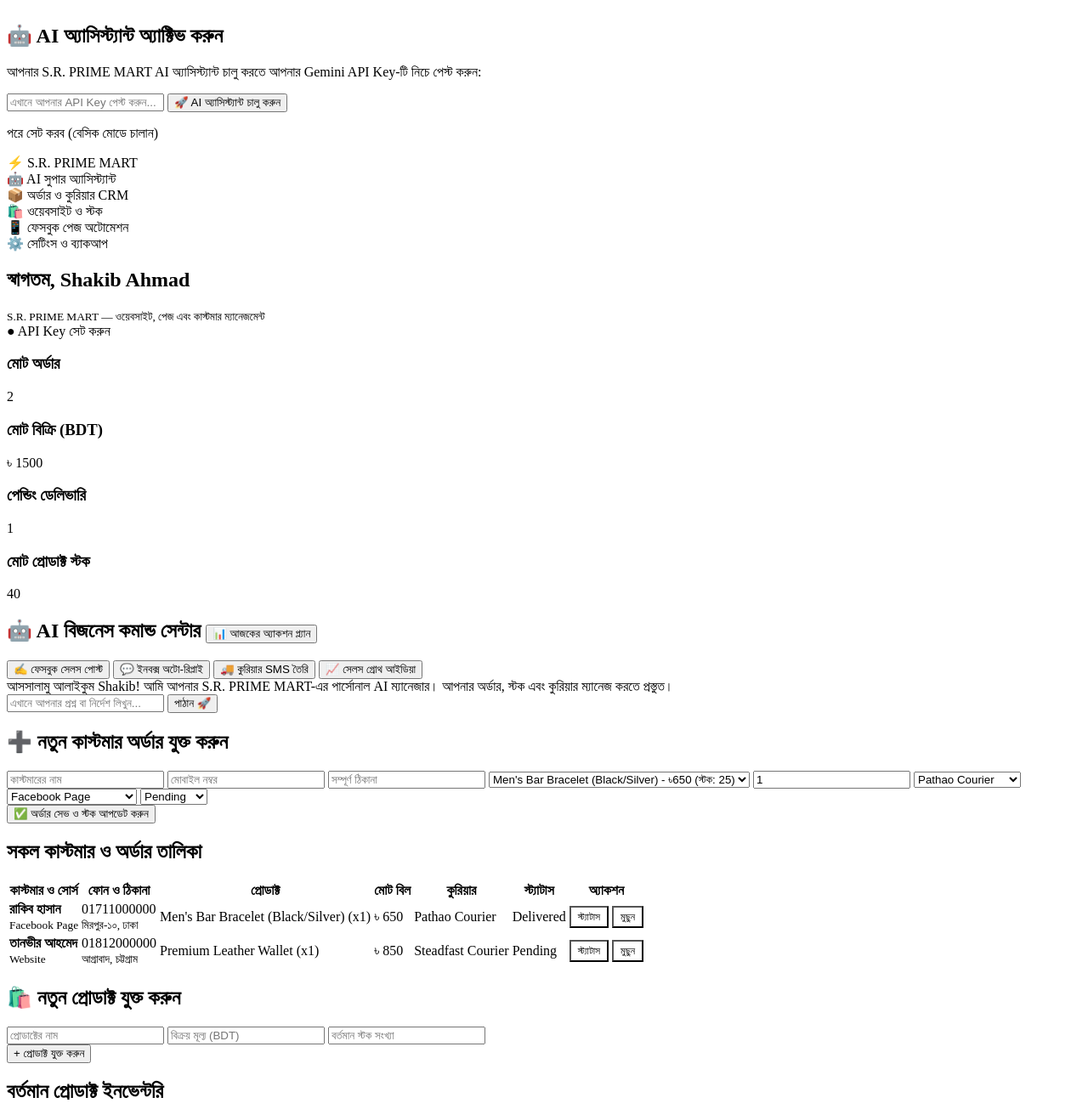
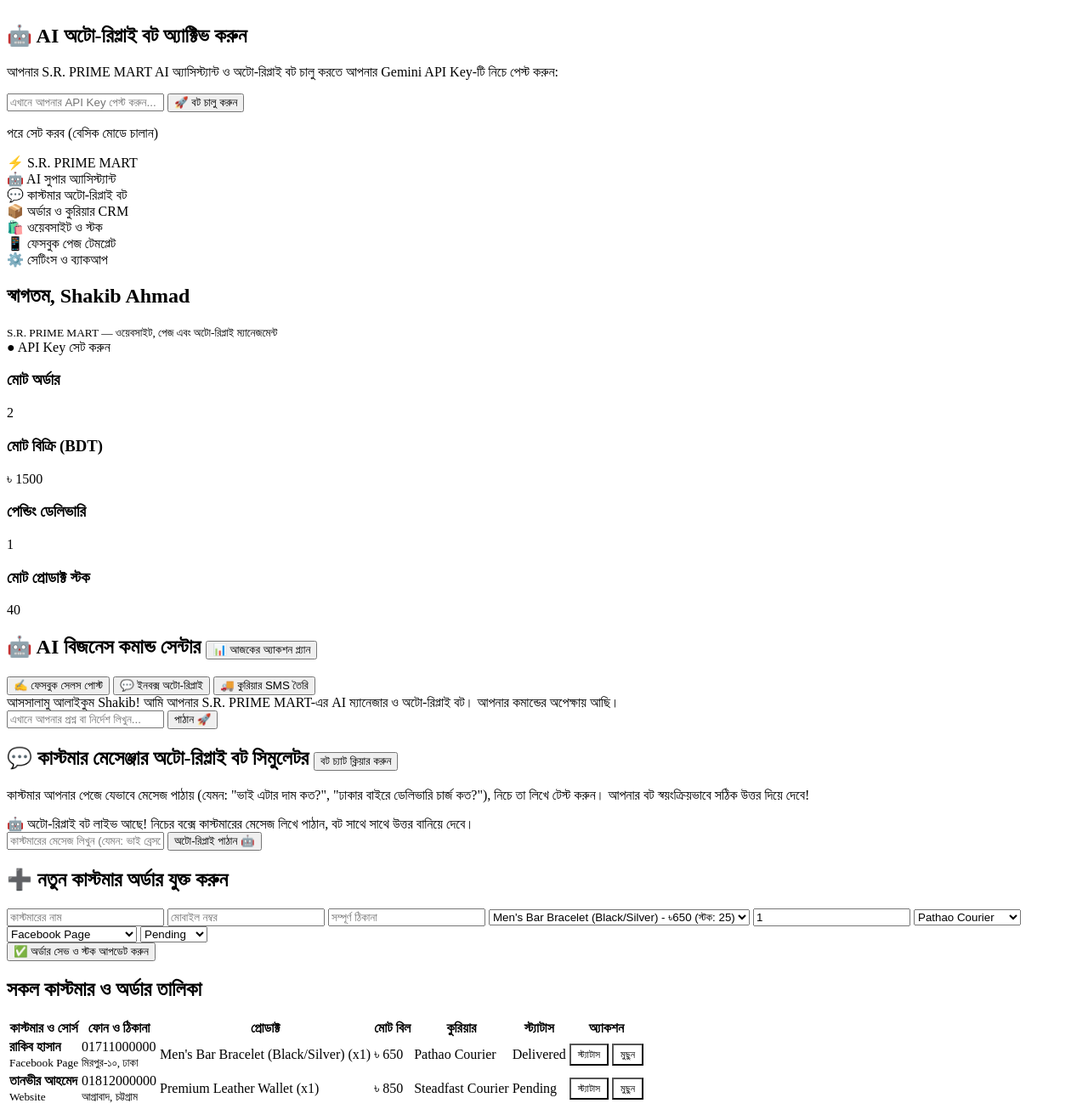
Before and after one commit to srprimemart2026-code/sr-prime-mart-dashboard, a plain HTML site: page index.html in a window 1280 px wide. Shown: the top 1305 px of the page at 85% size. Drawn offline with Linux system fonts and the light colour scheme.

Commit message:
Update title and sections for auto-reply bot

```diff
--- a/index.html
+++ b/index.html
@@ -3,7 +3,7 @@
 <head>
     <meta charset="UTF-8">
     <meta name="viewport" content="width=device-width, initial-scale=1.0">
-    <title>S.R. PRIME MART - AI Business Manager</title>
+    <title>S.R. PRIME MART - AI Auto-Reply Bot & Manager</title>
     <link rel="stylesheet" href="style.css">
 </head>
 <body>
@@ -11,10 +11,10 @@
     <!-- API Key সেটআপ পপআপ -->
     <div id="apiModal" class="modal-overlay" style="display: none;">
         <div class="modal-box">
-            <h2>🤖 AI অ্যাসিস্ট্যান্ট অ্যাক্টিভ করুন</h2>
-            <p>আপনার S.R. PRIME MART AI অ্যাসিস্ট্যান্ট চালু করতে আপনার Gemini API Key-টি নিচে পেস্ট করুন:</p>
+            <h2>🤖 AI অটো-রিপ্লাই বট অ্যাক্টিভ করুন</h2>
+            <p>আপনার S.R. PRIME MART AI অ্যাসিস্ট্যান্ট ও অটো-রিপ্লাই বট চালু করতে আপনার Gemini API Key-টি নিচে পেস্ট করুন:</p>
             <input type="password" id="initialApiKey" placeholder="এখানে আপনার API Key পেস্ট করুন...">
-            <button class="full-btn" onclick="activateAI()">🚀 AI অ্যাসিস্ট্যান্ট চালু করুন</button>
+            <button class="full-btn" onclick="activateAI()">🚀 বট চালু করুন</button>
             <p class="skip-text" onclick="closeModal()">পরে সেট করব (বেসিক মোডে চালান)</p>
         </div>
     </div>
@@ -23,9 +23,10 @@
     <div class="sidebar">
         <div class="brand">⚡ S.R. PRIME MART</div>
         <div class="nav-item active" onclick="switchTab('ai-hub', this)">🤖 AI সুপার অ্যাসিস্ট্যান্ট</div>
+        <div class="nav-item" onclick="switchTab('auto-bot', this)">💬 কাস্টমার অটো-রিপ্লাই বট</div>
         <div class="nav-item" onclick="switchTab('orders', this)">📦 অর্ডার ও কুরিয়ার CRM</div>
         <div class="nav-item" onclick="switchTab('products', this)">🛍️ ওয়েবসাইট ও স্টক</div>
-        <div class="nav-item" onclick="switchTab('fb-page', this)">📱 ফেসবুক পেজ অটোমেশন</div>
+        <div class="nav-item" onclick="switchTab('fb-page', this)">📱 ফেসবুক পেজ টেমপ্লেট</div>
         <div class="nav-item" onclick="switchTab('settings', this)">⚙️ সেটিংস ও ব্যাকআপ</div>
     </div>
 
@@ -34,7 +35,7 @@
         <div class="header">
             <div>
                 <h2>স্বাগতম, Shakib Ahmad</h2>
-                <small class="muted-text">S.R. PRIME MART — ওয়েবসাইট, পেজ এবং কাস্টমার ম্যানেজমেন্ট</small>
+                <small class="muted-text">S.R. PRIME MART — ওয়েবসাইট, পেজ এবং অটো-রিপ্লাই ম্যানেজমেন্ট</small>
             </div>
             <div>
                 <span id="aiStatusBadge" class="badge badge-pending" onclick="openModal()">● API Key সেট করুন</span>
@@ -73,21 +74,40 @@
                     <button class="quick-btn" onclick="quickCommand('আমার স্টকে থাকা প্রোডাক্টগুলো নিয়ে ফেসবুক পেজের জন্য একটি হাই-কনভার্টিং সেলস পোস্ট লিখো')">✍️ ফেসবুক সেলস পোস্ট</button>
                     <button class="quick-btn" onclick="quickCommand('ইনবক্সে প্রোডাক্টের দাম ও ডেলিভারি চার্জ জানতে চাওয়া কাস্টমারের জন্য একটি স্মার্ট রিপ্লাই লিখো')">💬 ইনবক্স অটো-রিপ্লাই</button>
                     <button class="quick-btn" onclick="quickCommand('আমার পেন্ডিং অর্ডারগুলোর কাস্টমারদের পাঠানোর জন্য Pathao এবং Steadfast কুরিয়ার কনফার্মেশন SMS লিখো')">🚚 কুরিয়ার SMS তৈরি</button>
-                    <button class="quick-btn" onclick="quickCommand('S.R. PRIME MART ওয়েবসাইট এবং ফেসবুক পেজের সেলস দ্বিগুণ করার জন্য ৩টি বাস্তবসম্মত মার্কেটিং আইডিয়া দাও')">📈 সেলস গ্রোথ আইডিয়া</button>
                 </div>
 
                 <div class="ai-chat-box" id="chatBox">
-                    <div class="msg msg-ai">আসসালামু আলাইকুম Shakib! আমি আপনার S.R. PRIME MART-এর পার্সোনাল AI ম্যানেজার। আপনার অর্ডার, স্টক এবং কুরিয়ার ম্যানেজ করতে প্রস্তুত।</div>
+                    <div class="msg msg-ai">আসসালামু আলাইকুম Shakib! আমি আপনার S.R. PRIME MART-এর AI ম্যানেজার ও অটো-রিপ্লাই বট। আপনার কমান্ডের অপেক্ষায় আছি।</div>
                 </div>
 
                 <div class="chat-input-area">
-                    <input type="text" id="aiInput" placeholder="এখানে আপনার প্রশ্ন বা নির্দেশ লিখুন..." onkeypress="if(event.key==='Enter') sendToAI()">
+                    <input type="textד" id="aiInput" placeholder="এখানে আপনার প্রশ্ন বা নির্দেশ লিখুন..." onkeypress="if(event.key==='Enter') sendToAI()">
                     <button onclick="sendToAI()" id="sendBtn">পাঠান 🚀</button>
                 </div>
             </div>
         </div>
 
-        <!-- সেকশন ২: অর্ডার ও কুরিয়ার CRM -->
+        <!-- সেকশন ২: কাস্টমার অটো-রিপ্লাই বট সিমুলেটর -->
+        <div id="auto-bot" class="section">
+            <div class="card">
+                <h2>
+                    <span>💬 কাস্টমার মেসেঞ্জার অটো-রিপ্লাই বট সিমুলেটর</span>
+                    <button class="dark-btn" onclick="clearBotChat()">বট চ্যাট ক্লিয়ার করুন</button>
+                </h2>
+                <p class="muted-text" style="margin-bottom: 15px;">কাস্টমার আপনার পেজে যেভাবে মেসেজ পাঠায় (যেমন: "ভাই এটার দাম কত?", "ঢাকার বাইরে ডেলিভারি চার্জ কত?"), নিচে তা লিখে টেস্ট করুন। আপনার বট স্বয়ংক্রিয়ভাবে সঠিক উত্তর দিয়ে দেবে!</p>
+
+                <div class="ai-chat-box" id="botChatBox">
+                    <div class="msg msg-ai">🤖 অটো-রিপ্লাই বট লাইভ আছে! নিচের বক্সে কাস্টমারের মেসেজ লিখে পাঠান, বট সাথে সাথে উত্তর বানিয়ে দেবে।</div>
+                </div>
+
+                <div class="chat-input-area">
+                    <input type="text" id="customerMsgInput" placeholder="কাস্টমারের মেসেজ লিখুন (যেমন: ভাই ব্রেসলেটটার দাম কত?)..." onkeypress="if(event.key==='Enter') testAutoReply()">
+                    <button onclick="testAutoReply()" id="botSendBtn">অটো-রিপ্লাই পাঠান 🤖</button>
+                </div>
+            </div>
+        </div>
+
+        <!-- সেকশন ৩: অর্ডার ও কুরিয়ার CRM -->
         <div id="orders" class="section">
             <div class="card">
                 <h2>➕ নতুন কাস্টমার অর্ডার যুক্ত করুন</h2>
@@ -133,7 +153,7 @@
             </div>
         </div>
 
-        <!-- সেকশন ৩: প্রোডাক্ট ও ইনভেন্টরি -->
+        <!-- সেকশন ৪: প্রোডাক্ট ও ইনভেন্টরি -->
         <div id="products" class="section">
             <div class="card">
                 <h2>🛍️ নতুন প্রোডাক্ট যুক্ত করুন</h2>
@@ -161,7 +181,7 @@
             </div>
         </div>
 
-        <!-- সেকশন ৪: ফেসবুক পেজ অটোমেশন -->
+        <!-- সেকশন ৫: ফেসবুক পেজ টেমপ্লেট -->
         <div id="fb-page" class="section">
             <div class="card">
                 <h2>📱 ফেসবুক পেজ রেডিমেড অটো-রিপ্লাই টেমপ্লেট</h2>
@@ -179,7 +199,7 @@
             </div>
         </div>
 
-        <!-- সেকশন ৫: সেটিংস ও ব্যাকআপ -->
+        <!-- সেকশন ৬: সেটিংস ও ব্যাকআপ -->
         <div id="settings" class="section">
             <div class="card">
                 <h2>⚙️ Gemini API Key পরিবর্তন / আপডেট</h2>
```
